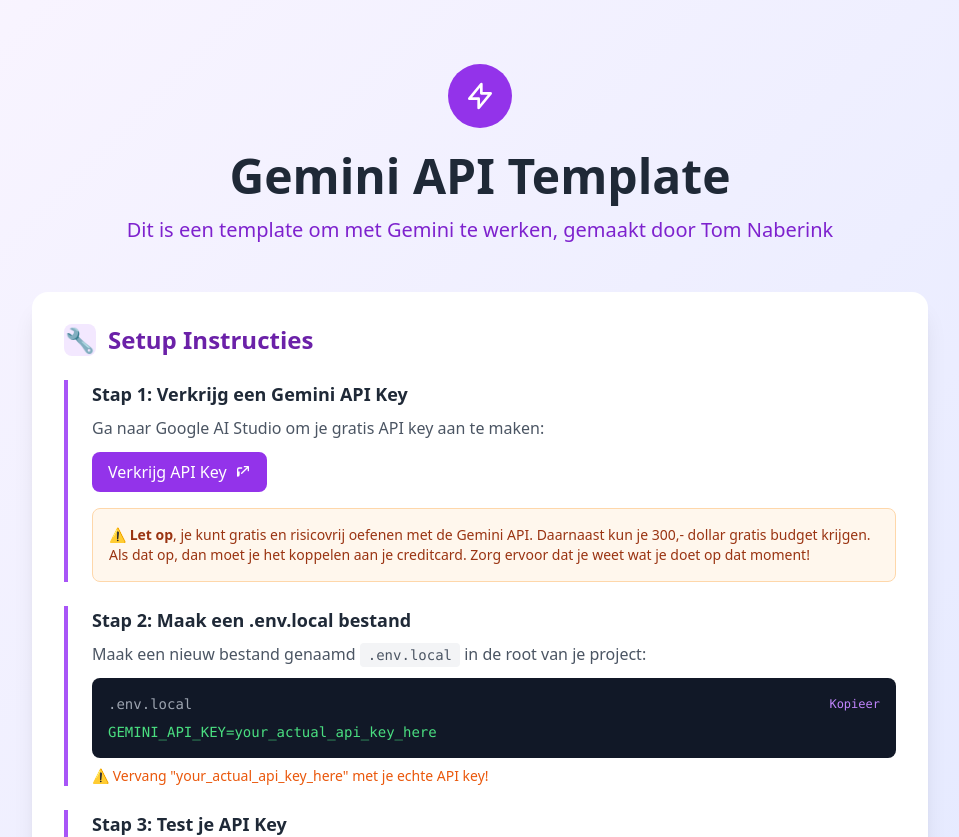
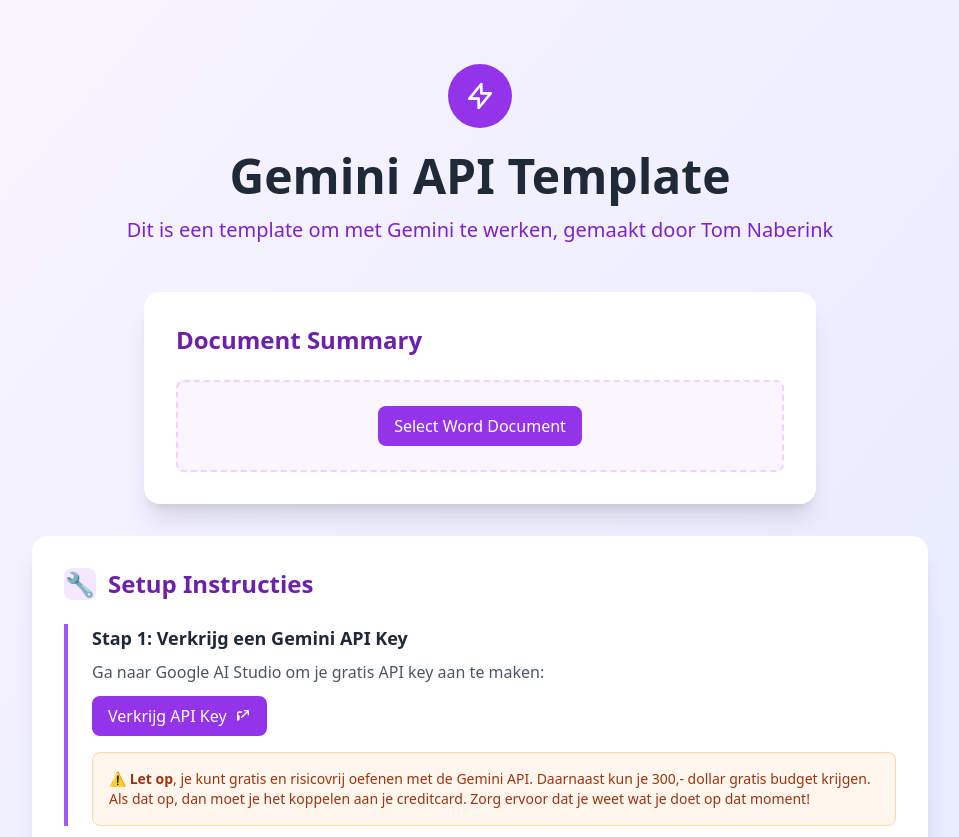
Before and after one commit to TomNaberink/gemini-simpele-chatbot-nextJS-cursor, a Next.js app: page / in a window 1280 px wide. Shown: the top 837 px of the page, without its empty margins (160-1119 px from the left). Built offline with nearby package versions, Linux system fonts and the light colour scheme.

Commit message:
Add Word document upload and summary functionality

```diff
--- a/package.json
+++ b/package.json
@@ -12,7 +12,8 @@
     "react": "^18.3.1",
     "react-dom": "^18.3.1",
     "next": "15.3.3",
-    "@google/generative-ai": "^0.21.0"
+    "@google/generative-ai": "^0.21.0",
+    "mammoth": "^1.6.0"
   },
   "devDependencies": {
     "typescript": "^5.6.3",
--- a/src/app/page.tsx
+++ b/src/app/page.tsx
@@ -1,4 +1,5 @@
 import TestChatBot from '@/components/TestChatBot'
+import DocumentUpload from '@/components/DocumentUpload'
 
 export default function Home() {
   return (
@@ -22,8 +23,11 @@
           </p>
         </div>
 
+        {/* Document Upload Component */}
+        <DocumentUpload />
+
         {/* Main Content */}
-        <div className="max-w-4xl mx-auto">
+        <div className="max-w-4xl mx-auto mt-8">
 
           {/* Setup Instructions */}
           <div className="bg-white rounded-2xl shadow-xl p-8">
--- /dev/null
+++ b/src/components/DocumentUpload.tsx
@@ -0,0 +1,122 @@
+import { useState } from 'react';
+import mammoth from 'mammoth';
+
+export default function DocumentUpload() {
+  const [file, setFile] = useState<File | null>(null);
+  const [summary, setSummary] = useState<string>('');
+  const [isLoading, setIsLoading] = useState(false);
+  const [error, setError] = useState<string>('');
+
+  const handleFileChange = (event: React.ChangeEvent<HTMLInputElement>) => {
+    const selectedFile = event.target.files?.[0];
+    if (selectedFile && selectedFile.type === 'application/vnd.openxmlformats-officedocument.wordprocessingml.document') {
+      setFile(selectedFile);
+      setError('');
+    } else {
+      setError('Please select a valid Word document (.docx)');
+      setFile(null);
+    }
+  };
+
+  const processDocument = async () => {
+    if (!file) return;
+
+    setIsLoading(true);
+    setError('');
+    setSummary('');
+
+    try {
+      // Convert the Word document to text
+      const arrayBuffer = await file.arrayBuffer();
+      const result = await mammoth.extractRawText({ arrayBuffer });
+      const text = result.value;
+
+      // Get summary from Gemini
+      const response = await fetch('/api/chat', {
+        method: 'POST',
+        headers: {
+          'Content-Type': 'application/json',
+        },
+        body: JSON.stringify({
+          message: `Please provide a concise summary of the following text: ${text}`,
+        }),
+      });
+
+      if (!response.ok) {
+        throw new Error('Failed to generate summary');
+      }
+
+      const data = await response.json();
+      setSummary(data.response);
+    } catch (err) {
+      setError(err instanceof Error ? err.message : 'An error occurred while processing the document');
+    } finally {
+      setIsLoading(false);
+    }
+  };
+
+  return (
+    <div className="bg-white rounded-2xl shadow-xl p-8 max-w-2xl mx-auto mt-8">
+      <h2 className="text-2xl font-bold text-purple-800 mb-6">Document Summary</h2>
+
+      <div className="space-y-6">
+        <div className="flex flex-col items-center justify-center border-2 border-dashed border-purple-200 rounded-lg p-6 bg-purple-50">
+          <input
+            type="file"
+            accept=".docx"
+            onChange={handleFileChange}
+            className="hidden"
+            id="fileInput"
+          />
+          <label
+            htmlFor="fileInput"
+            className="cursor-pointer px-4 py-2 bg-purple-600 text-white rounded-lg hover:bg-purple-700 transition-colors"
+          >
+            Select Word Document
+          </label>
+          {file && (
+            <div className="mt-4 text-sm text-gray-600">
+              Selected file: {file.name}
+            </div>
+          )}
+        </div>
+
+        {file && (
+          <button
+            onClick={processDocument}
+            disabled={isLoading}
+            className="w-full px-4 py-2 bg-purple-600 text-white rounded-lg hover:bg-purple-700 focus:outline-none focus:ring-2 focus:ring-purple-500 focus:ring-offset-2 disabled:opacity-50 disabled:cursor-not-allowed transition-colors"
+          >
+            {isLoading ? 'Generating Summary...' : 'Generate Summary'}
+          </button>
+        )}
+
+        {error && (
+          <div className="p-4 bg-red-50 border border-red-200 rounded-lg">
+            <p className="text-red-700 text-sm">{error}</p>
+          </div>
+        )}
+
+        {isLoading && (
+          <div className="p-4 bg-purple-50 border border-purple-200 rounded-lg">
+            <div className="flex items-center space-x-2">
+              <div className="flex space-x-1">
+                <div className="w-2 h-2 bg-purple-400 rounded-full animate-bounce"></div>
+                <div className="w-2 h-2 bg-purple-400 rounded-full animate-bounce" style={{animationDelay: '0.1s'}}></div>
+                <div className="w-2 h-2 bg-purple-400 rounded-full animate-bounce" style={{animationDelay: '0.2s'}}></div>
+              </div>
+              <span className="text-purple-700 text-sm">Processing document...</span>
+            </div>
+          </div>
+        )}
+
+        {summary && (
+          <div className="p-4 bg-green-50 border border-green-200 rounded-lg">
+            <h3 className="font-semibold text-green-800 mb-2">Document Summary:</h3>
+            <p className="text-gray-700 whitespace-pre-wrap">{summary}</p>
+          </div>
+        )}
+      </div>
+    </div>
+  );
+}
```
Also changed, not shown: 1 other file (tests, documents, lock files or other folders).
